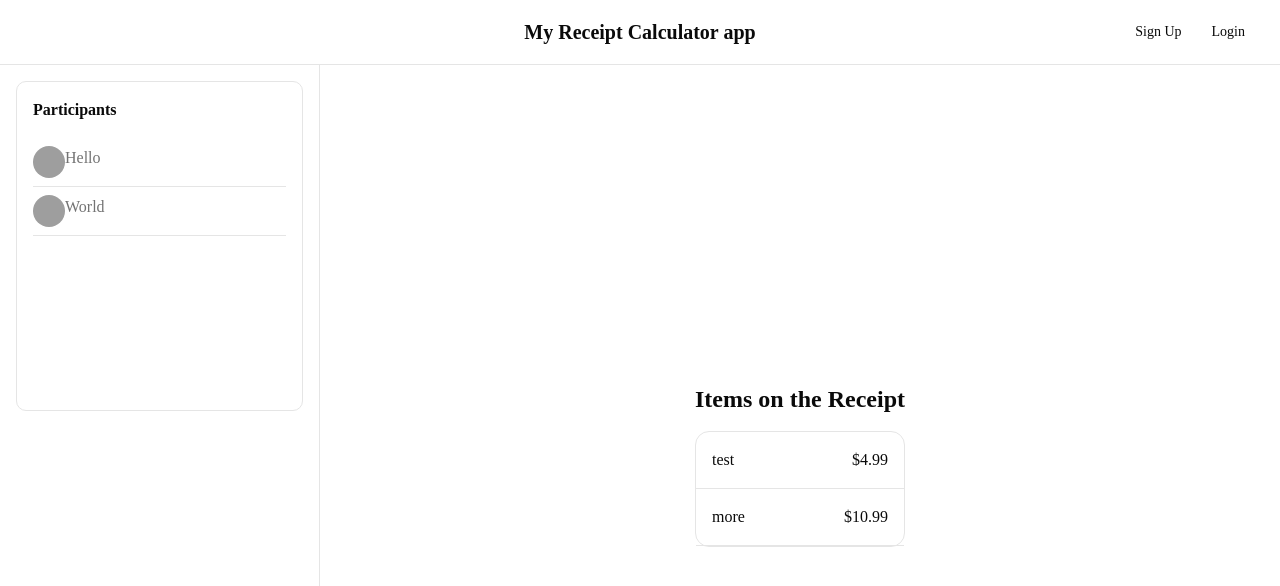
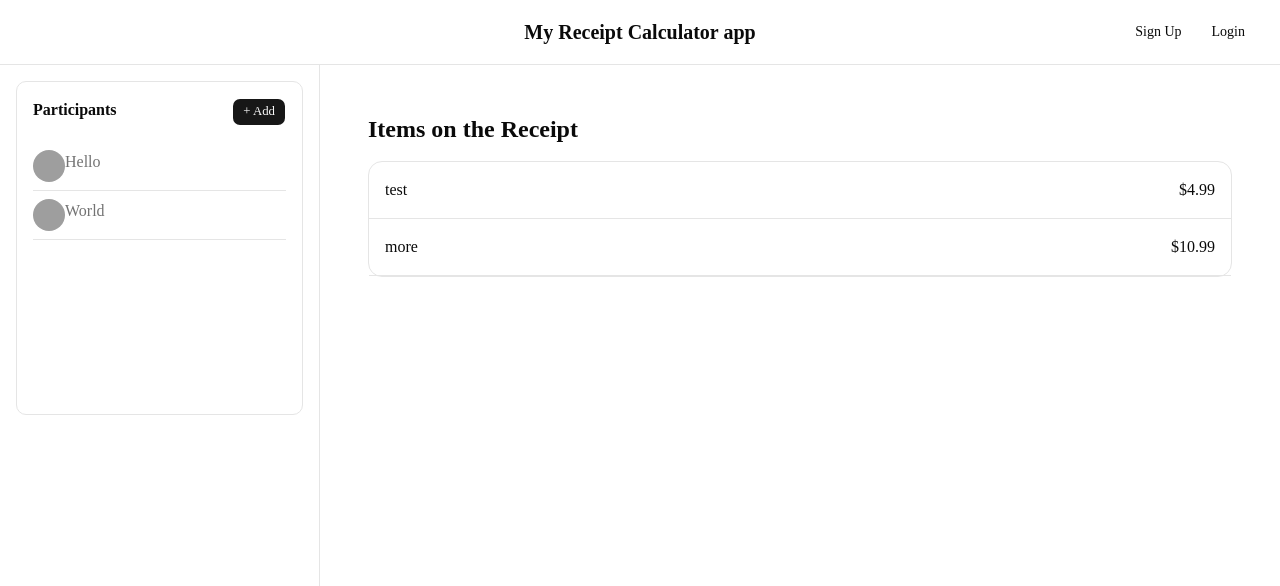
Before and after one commit to TNguyen7263/Anchor-Trails, a Next.js app in the folder my-app/: page / in a window 1280 px wide. Shown: the top 586 px of the page. Built offline with nearby package versions, Linux system fonts and the light colour scheme; grey boxes are pictures that could not be loaded.

Commit message:
Basic Frontend architecture done

```diff
--- a/my-app/src/app/page.tsx
+++ b/my-app/src/app/page.tsx
@@ -12,7 +12,7 @@ export default function HomePage() {
           <UsersList />
         </aside>
 
-        <section className="w-3/4 flex flex-col items-center justify-center gap-6">
+        <section className="w-3/4 flex flex-col p-6 gap-6">
           <ItemsList />
         </section>
       </div>
--- a/my-app/src/features/UsersList.tsx
+++ b/my-app/src/features/UsersList.tsx
@@ -1,13 +1,23 @@
 import { UserAvatar } from "@/components/userAvatar";
+import { Button } from "@/components/ui/button";
 
 export default function UsersList() {
     const participants = ["Hello", "World"];
 
     return (
         <section className="rounded-lg border p-4">
-            <h2 className="font-semibold mb-4">
-                Participants
-            </h2>
+
+            <div className="mb-4 flex items-bottom justify-between">
+                <h2 className="font-semibold">
+                    Participants
+                </h2>
+
+                <Button size="sm">
+                    + Add
+                </Button>
+            </div>
+
+
 
             <div className="h-64 overflow-y-auto">
                 {participants.map((p) => (
```
Also changed, not shown: 1 other file (tests, documents, lock files or other folders).
